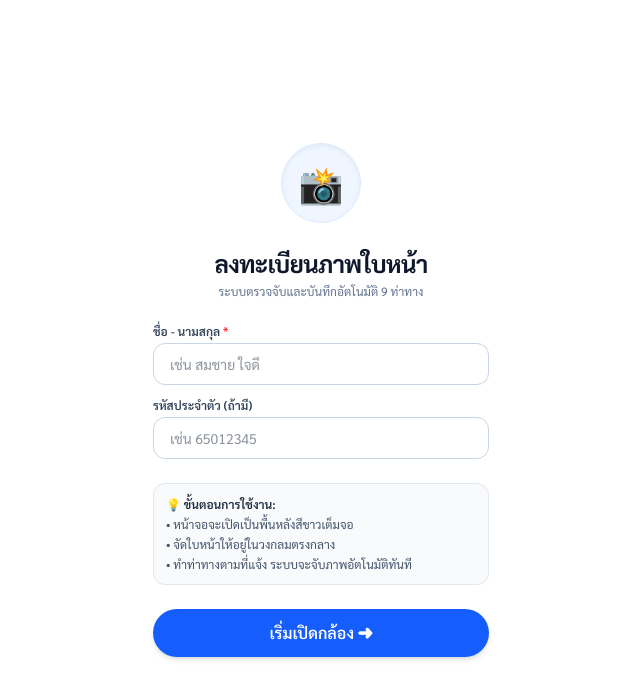
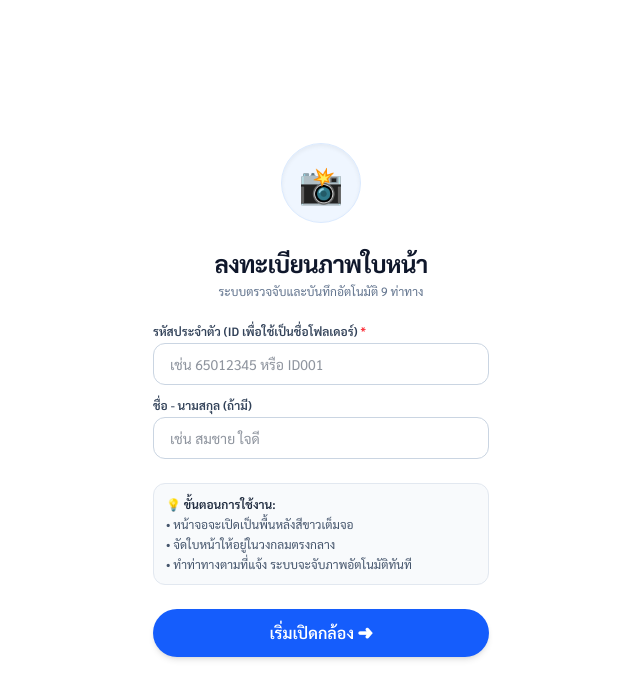
Before and after one commit to MEYOUI-W/face-dataset-collector, a Next.js app: page / in a window 1280 px wide. Shown: the top 698 px of the page, without its empty margins (319-959 px from the left). Built offline with nearby package versions, Linux system fonts and the light colour scheme.

Commit message:
feat: use student/personnel ID directly as folder name in Google Drive

```diff
--- a/src/app/api/upload/route.ts
+++ b/src/app/api/upload/route.ts
@@ -6,8 +6,8 @@ export async function POST(request: Request) {
   try {
     const payload = await request.json();
 
-    if (!payload || !payload.userName || !payload.images || payload.images.length === 0) {
-      return NextResponse.json({ success: false, message: 'ข้อมูลไม่ครบถ้วน กรุณากรอกชื่อและถ่ายภาพ' }, { status: 400 });
+    if (!payload || (!payload.userId && !payload.userName) || !payload.images || payload.images.length === 0) {
+      return NextResponse.json({ success: false, message: 'ข้อมูลไม่ครบถ้วน กรุณากรอกรหัสประจำตัวและถ่ายภาพ' }, { status: 400 });
     }
 
     const scriptUrl = process.env.GOOGLE_SCRIPT_URL || DEFAULT_SCRIPT_URL;
--- a/src/app/page.tsx
+++ b/src/app/page.tsx
@@ -487,8 +487,8 @@ export default function FaceCaptureStudio() {
   };
 
   const handleStart = () => {
-    if (!userName.trim()) {
-      alert('กรุณากรอกชื่อ-นามสกุลก่อนเริ่มถ่ายภาพครับ');
+    if (!userId.trim()) {
+      alert('กรุณากรอกรหัสประจำตัวก่อนเริ่มถ่ายภาพครับ (ระบบจะใช้รหัสนี้เป็นชื่อโฟลเดอร์ใน Google Drive)');
       return;
     }
     try {
@@ -551,8 +551,9 @@ export default function FaceCaptureStudio() {
         method: 'POST',
         headers: { 'Content-Type': 'application/json' },
         body: JSON.stringify({
-          userName: userName.trim(),
           userId: userId.trim(),
+          userName: userName.trim() || userId.trim(),
+          folderName: userId.trim(),
           images: capturedImages,
         }),
       });
@@ -593,25 +594,25 @@ export default function FaceCaptureStudio() {
           <div className="w-full space-y-3 text-left">
             <div>
               <label className="block text-xs font-semibold text-slate-700 mb-1">
-                ชื่อ - นามสกุล <span className="text-red-500">*</span>
+                รหัสประจำตัว (ID เพื่อใช้เป็นชื่อโฟลเดอร์) <span className="text-red-500">*</span>
+              </label>
+              <input
+                type="text"
+                value={userId}
+                onChange={(e) => setUserId(e.target.value)}
+                placeholder="เช่น 65012345 หรือ ID001"
+                className="w-full px-4 py-2.5 border border-slate-300 rounded-xl focus:ring-2 focus:ring-blue-500 text-sm outline-none transition bg-white"
+              />
+            </div>
+            <div>
+              <label className="block text-xs font-semibold text-slate-700 mb-1">
+                ชื่อ - นามสกุล (ถ้ามี)
               </label>
               <input
                 type="text"
                 value={userName}
                 onChange={(e) => setUserName(e.target.value)}
                 placeholder="เช่น สมชาย ใจดี"
-                className="w-full px-4 py-2.5 border border-slate-300 rounded-xl focus:ring-2 focus:ring-blue-500 text-sm outline-none transition bg-white"
-              />
-            </div>
-            <div>
-              <label className="block text-xs font-semibold text-slate-700 mb-1">
-                รหัสประจำตัว (ถ้ามี)
-              </label>
-              <input
-                type="text"
-                value={userId}
-                onChange={(e) => setUserId(e.target.value)}
-                placeholder="เช่น 65012345"
                 className="w-full px-4 py-2.5 border border-slate-300 rounded-xl focus:ring-2 focus:ring-blue-500 text-sm outline-none transition bg-white"
               />
             </div>
```
Also changed, not shown: 1 other file (tests, documents, lock files or other folders).
